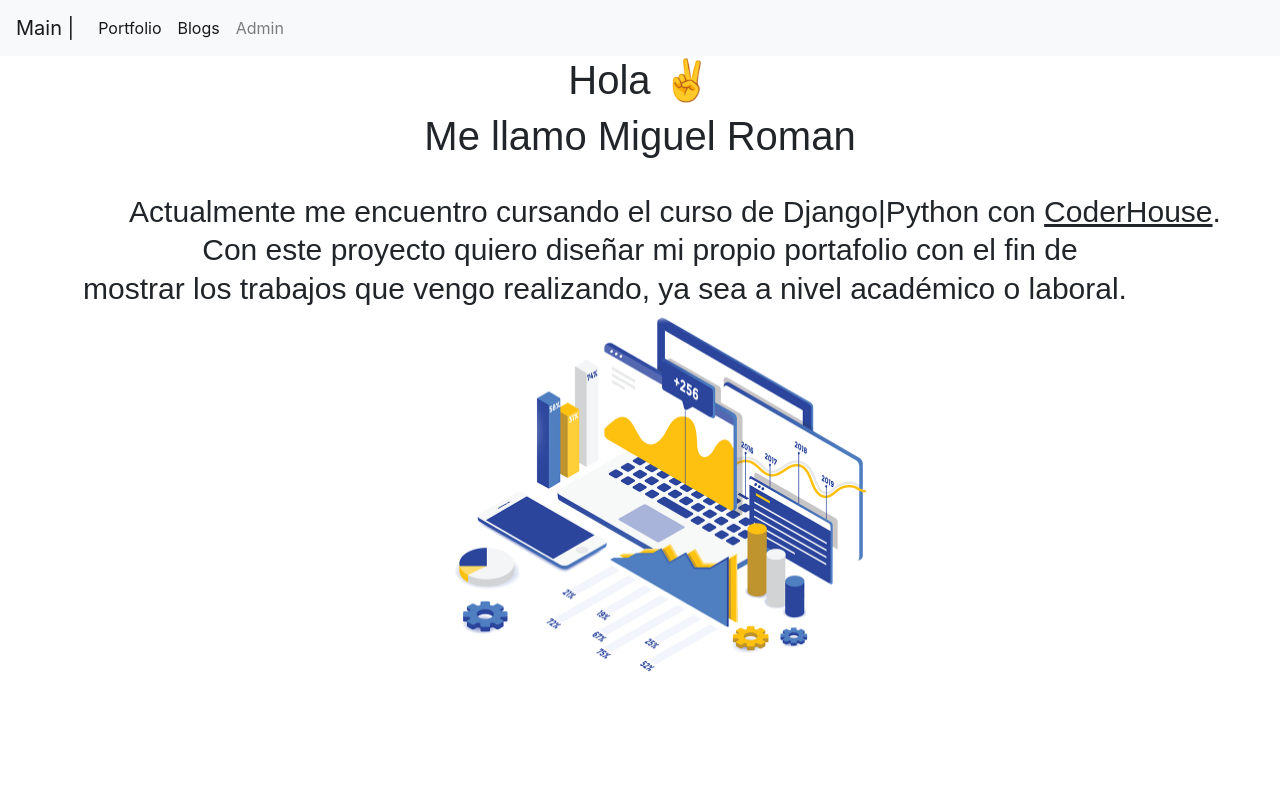
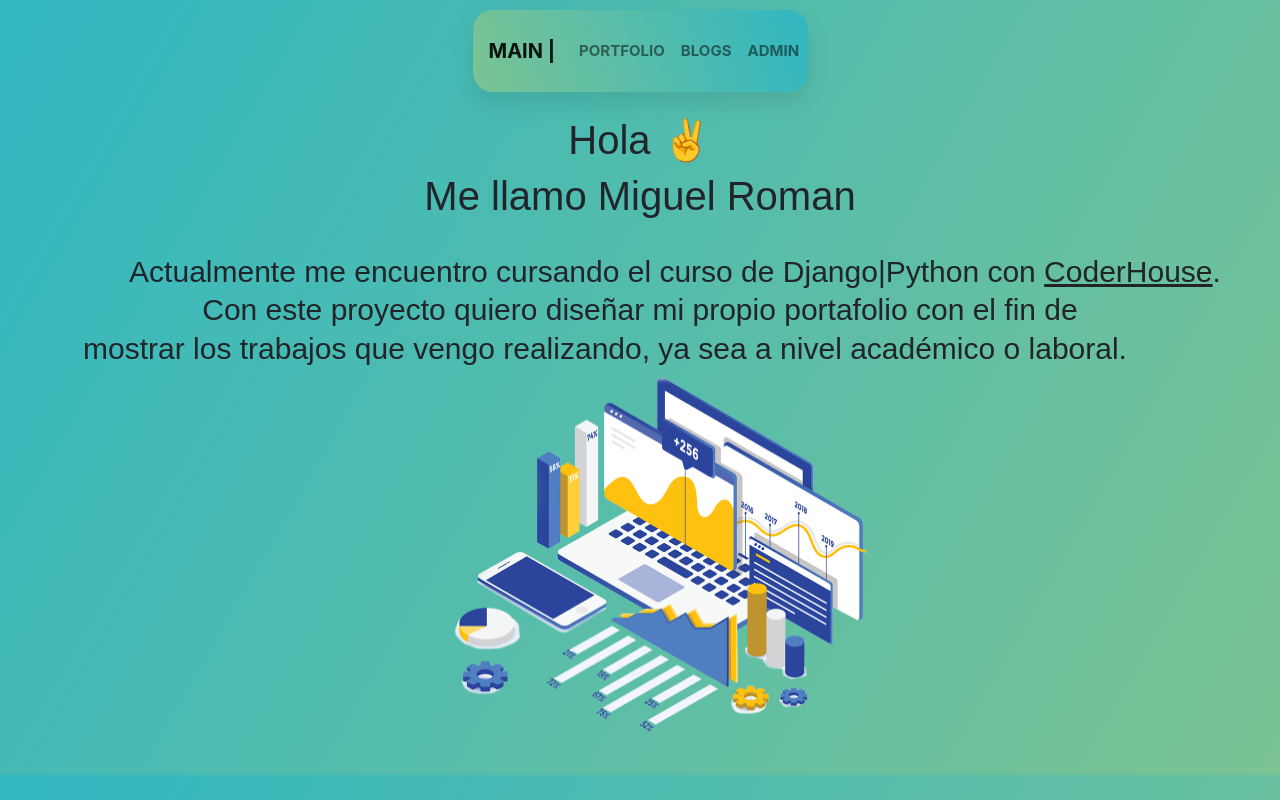
Before and after one commit to MiguelRomanR/Entrega1Roman, a Django app: page / in a window 1280 px wide. Run offline with Django 4.2, Linux system fonts and the light colour scheme; some libraries are stand-ins or nearby versions.

Commit message:
Se da estilo a la pagina de bienvenidad

```diff
--- a/my_portfolio/templates/base.html
+++ b/my_portfolio/templates/base.html
@@ -13,13 +13,13 @@
 
         <div class="collapse navbar-collapse" id="navbarSupportedContent">
             <ul class="navbar-nav mr-auto">
-                <li class="nav-item active">
+                <li class="nav-item">
                     <a class="nav-link" href="{% url 'welcome' %}"> Main |</a>
                 </li>
-                <li class="nav-item active">
+                <li class="nav-item">
                     <a class="nav-link" href="{% url 'project_index' %}">Home Projects |</a>
                 </li>
-                <li class="nav-item active">
+                <li class="nav-item">
                     <a class="nav-link" href="{% url 'blog_index' %}">Blogs |</a>
                 </li>
             </ul>
--- a/my_portfolio/templates/welcome.html
+++ b/my_portfolio/templates/welcome.html
@@ -11,6 +11,35 @@
 </head>
 
 <style>
+    *{
+        box-sizing: border-box;
+        margin: 0;
+        padding: 0;
+    }
+    body{
+        background-image: linear-gradient(120deg,#31B7C2,#7BC393);
+    }
+    nav{
+        background-image: linear-gradient(250deg,#31B7C2,#7BC393);
+        position: relative;
+        margin: 10px auto 0;
+        width: 335px;
+        /* height: 45px; */
+        border-radius: 20px;
+        font-size: 0;
+        box-shadow: 0 10px 25px 0 rgba(0,0,0,.1);
+    }
+    nav a{
+        font-size: 15px;
+        font-weight: bold;
+        text-transform: uppercase;
+        text-decoration: none;
+        line-height: 50px;
+        position: relative;
+        z-index: 1;
+        display: inline-block;
+        text-align: center;
+    }
     h1{
         text-align: center;
     }
@@ -50,10 +79,10 @@
 
         <div class="collapse navbar-collapse" id="navbarSupportedContent">
             <ul class="navbar-nav mr-auto">
-                <li class="nav-item active">
+                <li class="nav-item">
                     <a class="nav-link" href="/projects/">Portfolio</a>
                 </li>
-                <li class="nav-item active">
+                <li class="nav-item">
                     <a class="nav-link" href="/blog/">Blogs</a>
                 </li>
                 <li class="nav-item">
@@ -62,7 +91,7 @@
             </ul>
         </div>
     </nav>
-
+    <br>
     <h1><span>Hola ✌️</span></h1>
     <h1><span>Me llamo Miguel Roman</span></h1> <br>
     <h2><span> Actualmente me encuentro cursando el curso de Django|Python con <u>CoderHouse</u>. <br>Con este proyecto quiero diseñar mi propio portafolio con el fin de <br>mostrar los trabajos que vengo realizando, ya sea a nivel académico o laboral.</span></h2>
```
